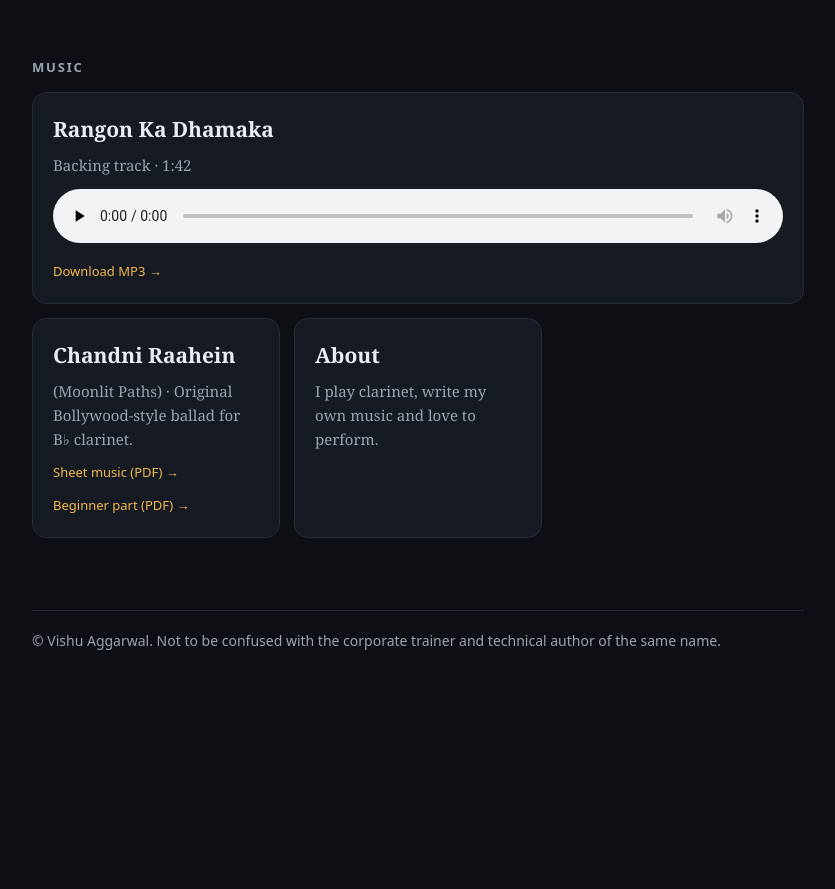
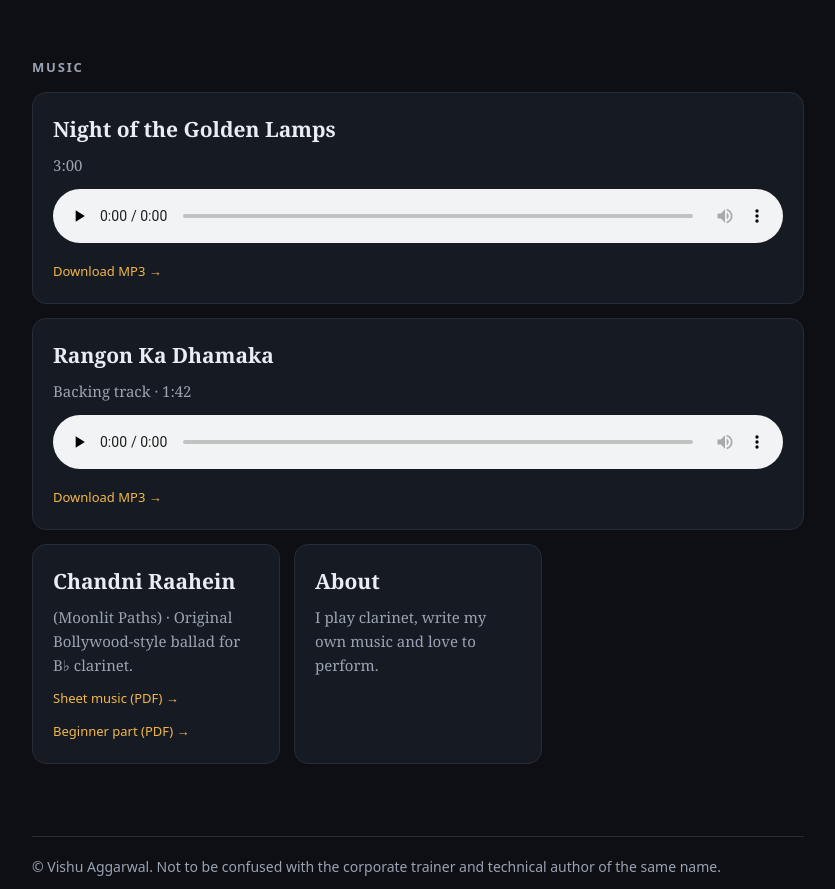
Before and after one commit to vishu-aggarwal-001/vishu-aggarwal-001.github.io, a plain HTML site: page index.html in a window 1280 px wide. Shown: the part 909-1798 px from the top of the page, without its empty margins (222-1057 px from the left). Before the commit the page ends 1623 px from the top, so only its background shows below. Drawn offline with Linux system fonts and the light colour scheme.

Commit message:
Add Night of the Golden Lamps

```diff
--- a/index.html
+++ b/index.html
@@ -65,6 +65,9 @@
 
   <h2>Music</h2>
   <div class="grid">
+    <div class="card" style="grid-column:1/-1"><h3>Night of the Golden Lamps</h3><p>3:00</p>
+      <audio controls preload="none" src="music/night-of-the-golden-lamps.mp3" style="width:100%;margin-top:12px"></audio>
+      <a class="go" href="music/night-of-the-golden-lamps.mp3" download>Download MP3 →</a></div>
     <div class="card" style="grid-column:1/-1"><h3>Rangon Ka Dhamaka</h3><p>Backing track · 1:42</p>
       <audio controls preload="none" src="music/rangon-ka-dhamaka-backing-track.mp3" style="width:100%;margin-top:12px"></audio>
       <a class="go" href="music/rangon-ka-dhamaka-backing-track.mp3" download>Download MP3 →</a></div>
```
Also changed, not shown: 1 other file.
